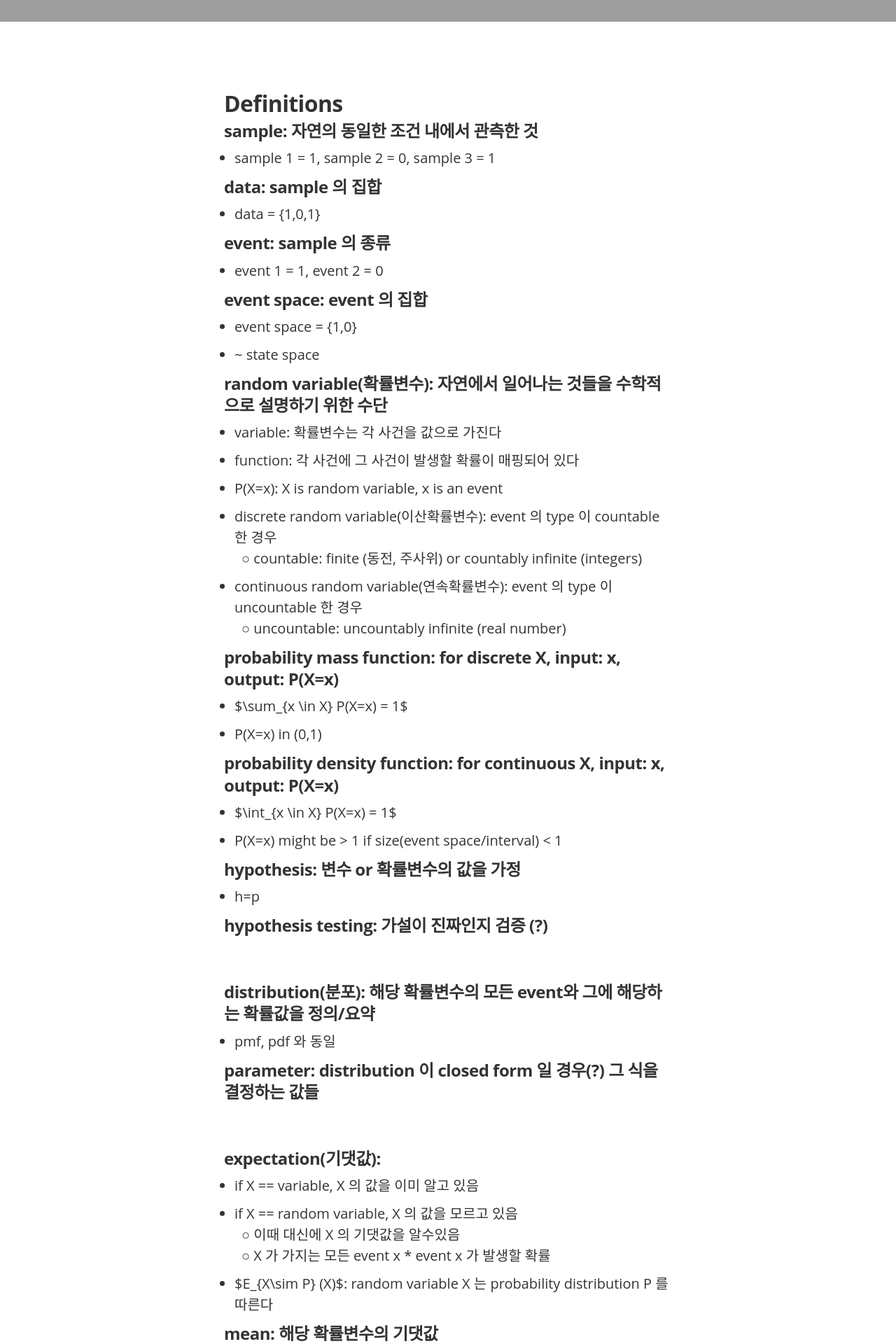
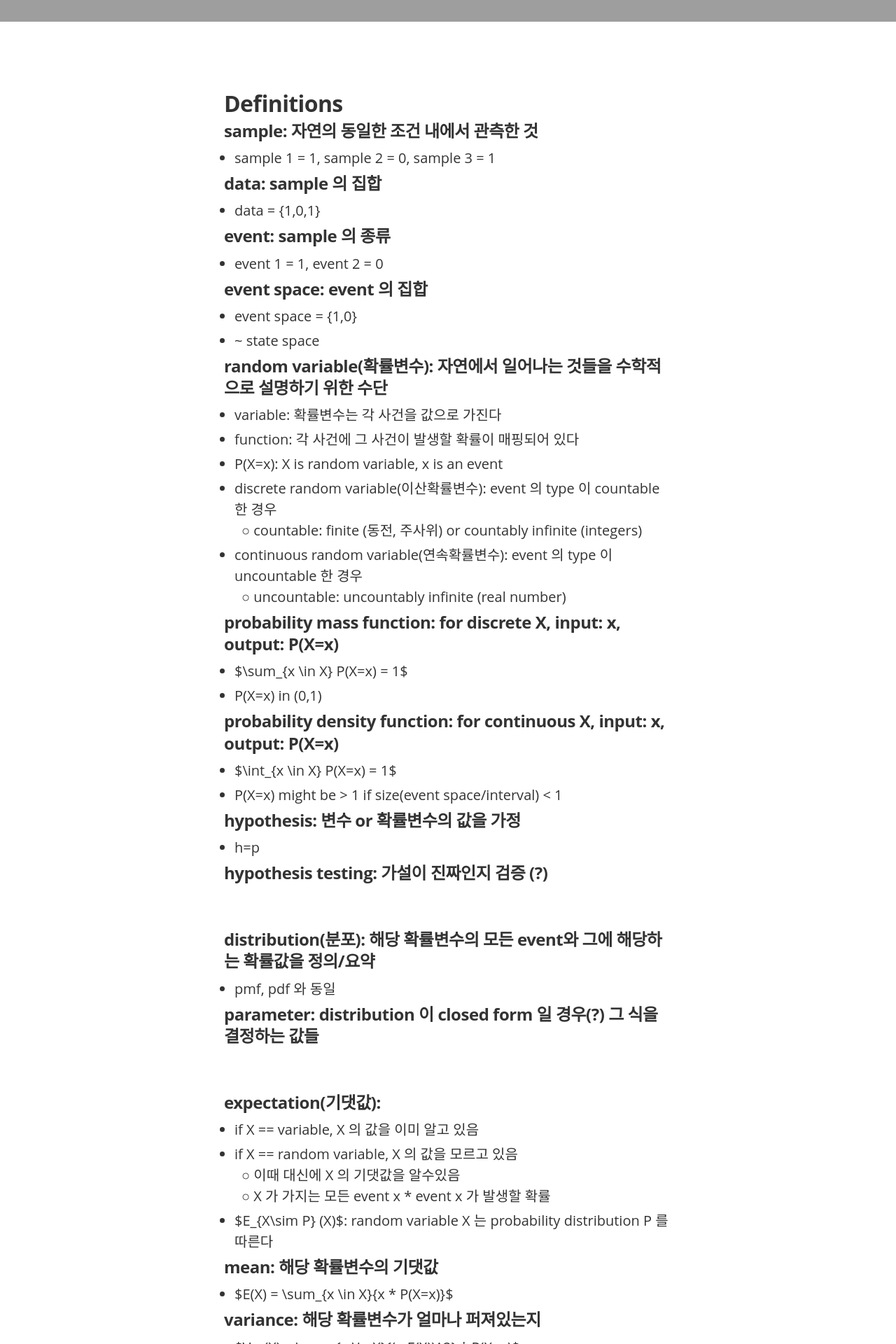
Before and after one commit to minniie/minniie.github.io, a Jekyll site: the page built from _posts/2021-07-27-probability.markdown, in a window 1280 px wide. Shown: the part 869-2789 px from the top of the page at 70% size. Built offline with Jekyll 4.4.1, drawn with Linux system fonts in a browser that asks for light colours; nearby versions of some CDN libraries; some web fonts are replaced; grey boxes are pictures that could not be loaded.

Commit message:
Update main.sass

```diff
--- a/css/main.sass
+++ b/css/main.sass
@@ -441,7 +441,7 @@ body
       font-size: 20px
       line-height: 30px
       margin-left: 15px
-      margin-bottom: 5px
+      margin-bottom: 0px
       padding-top: 5px
 
     ol li
```
